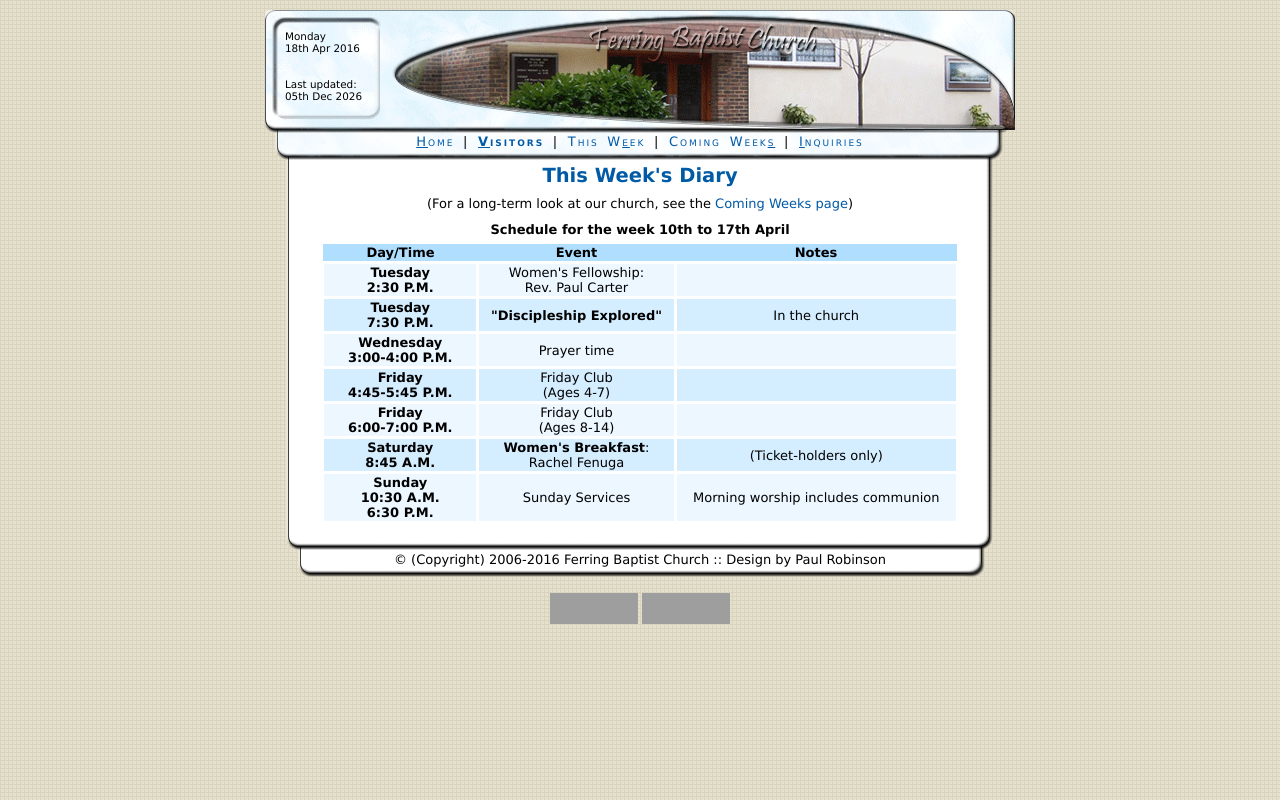
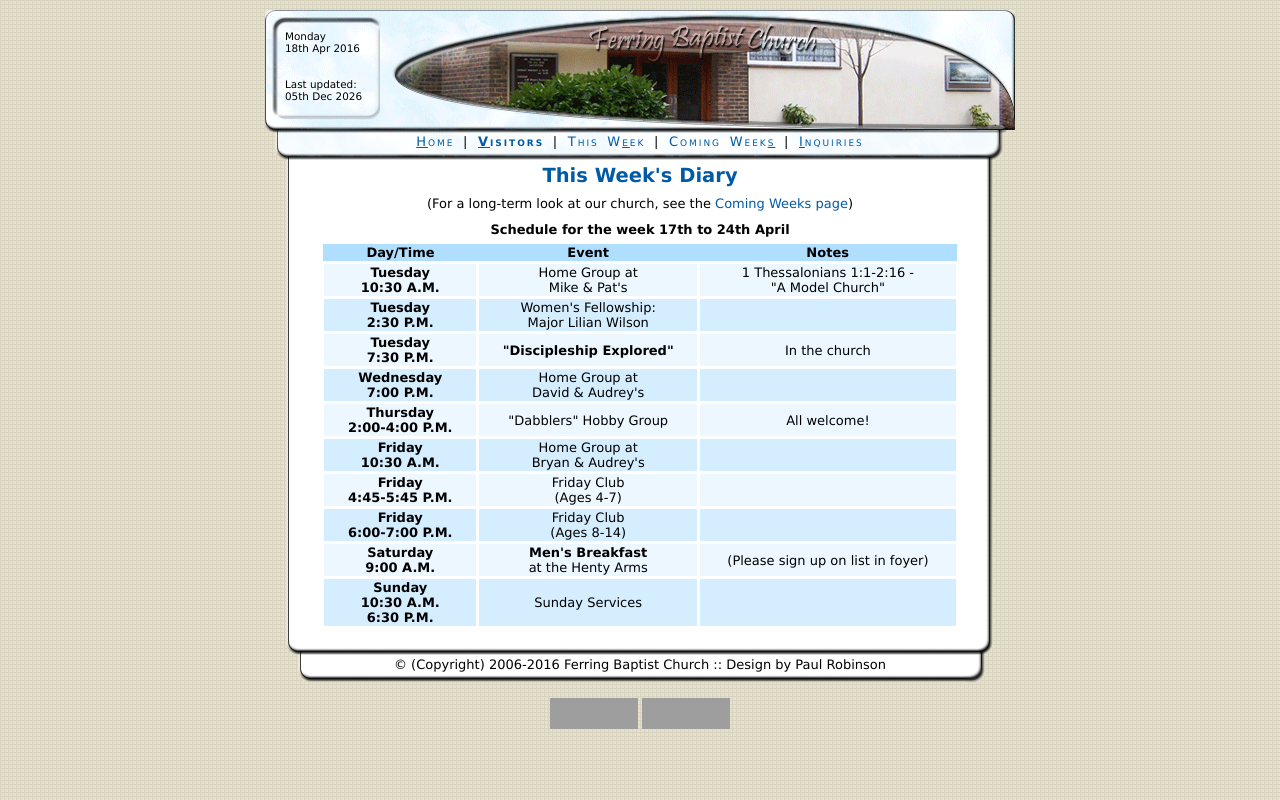
Before and after one commit to paulrr88/church, a PHP site: page /church/diary.php in a window 1280 px wide. Run offline with PHP 8.4, Linux system fonts and the light colour scheme; grey boxes are pictures that could not be loaded.

Commit message:
Diary update

```diff
--- a/diary.php
+++ b/diary.php
@@ -6,7 +6,7 @@
 
 				<p class="centre">(For a long-term look at our church, see the <a href="upcoming.php">Coming Weeks page</a>)</p>
 
-				<p class="centre"><strong>Schedule for the week 10th to 17th April</strong></p>
+				<p class="centre"><strong>Schedule for the week 17th to 24th April</strong></p>
 
 				<table class="styled" summary="Schedule for events in the coming week(s)">
 					<thead>
@@ -18,39 +18,54 @@
 					</thead>
 					<tbody>
 						<tr class="odd">
+							<th scope="row">Tuesday<br /> 10:30 A.M.</th>
+							<td>Home Group at<br />Mike &amp; Pat's</td>
+							<td>1 Thessalonians 1:1-2:16 - <br />"A Model Church"</td>
+						</tr>
+            <tr>
 							<th scope="row">Tuesday<br />2:30 P.M.</th>
-							<td>Women's Fellowship:<br />Rev. Paul Carter</td>
+							<td>Women's Fellowship:<br />Major Lilian Wilson</td>
 							<td></td>
 						</tr>
-						<!--temp--><tr>
+						<!--temp--><tr class="odd">
 							<th scope="row">Tuesday<br />7:30 P.M.</th>
 							<td><strong>"Discipleship Explored"</strong></td>
 							<td>In the church</td>
 						</tr>
-						<tr class="odd">
-							<th scope="row">Wednesday<br />3:00-4:00 P.M.</th>
-							<td>Prayer time</td>
+						<tr>
+							<th scope="row">Wednesday<br />7:00 P.M.</th>
+							<td>Home Group at<br />David &amp; Audrey's</td>
 							<td></td>
 						</tr>
+						<tr class="odd">
+							<th scope="row">Thursday<br />2:00-4:00 P.M.</th>
+							<td>"Dabblers" Hobby Group</td>
+							<td>All welcome!</td>
+						</tr>
 						<tr>
+							<th scope="row">Friday<br />10:30 A.M.</th>
+							<td>Home Group at<br />Bryan &amp; Audrey's</td>
+							<td></td>
+						</tr>
+						<tr class="odd">
 							<th scope="row">Friday<br />4:45-5:45 P.M.</th>
 							<td>Friday Club<br />(Ages 4-7)</td>
 							<td></td>
 						</tr>
-						<tr class="odd">
+						<tr>
 							<th scope="row">Friday<br />6:00-7:00 P.M.</th>
 							<td>Friday Club<br />(Ages 8-14)</td>
 							<td></td>
 						</tr>
+						<tr class="odd">
+							<th scope="row">Saturday<br /> 9:00 A.M.</th>
+							<td><strong>Men's Breakfast</strong><br />at the Henty Arms</td>
+							<td>(Please sign up on list in foyer)</td>
+						</tr>
 						<tr>
-							<th scope="row">Saturday<br /> 8:45 A.M.</th>
-							<td><strong>Women's Breakfast</strong>:<br />Rachel Fenuga</td>
-							<td>(Ticket-holders only)</td>
-						</tr>
-						<tr class="odd">
 							<th scope="row">Sunday<br />10:30 A.M.<br />6:30 P.M.</th>
 							<td>Sunday Services</td>
-							<td>Morning worship includes communion</td>
+							<td></td>
 						</tr>
 					</tbody>
 				</table>
--- a/index.php
+++ b/index.php
@@ -12,10 +12,10 @@
 
 				<!--<h1 class="hcline"><a href="holidayclub.php">Holiday Club 2015 details and form now available!</a></h1>-->
 
-				<div class="nbox_top"><h1>Diary update - 11/04/16</h1></div>
+				<div class="nbox_top"><h1>Diary update - 17/04/16</h1></div>
 
 				<div class="nbox_content">
-					<p>I've <a href="diary.php">updated the diary</a> for the week, and <a href="upcoming.php">the preaching schedule</a> as well!</p>
+					<p>I've <a href="diary.php">updated the diary</a> for the week!</p>
 
 					<p>- Paul</p>
 				</div>
```
